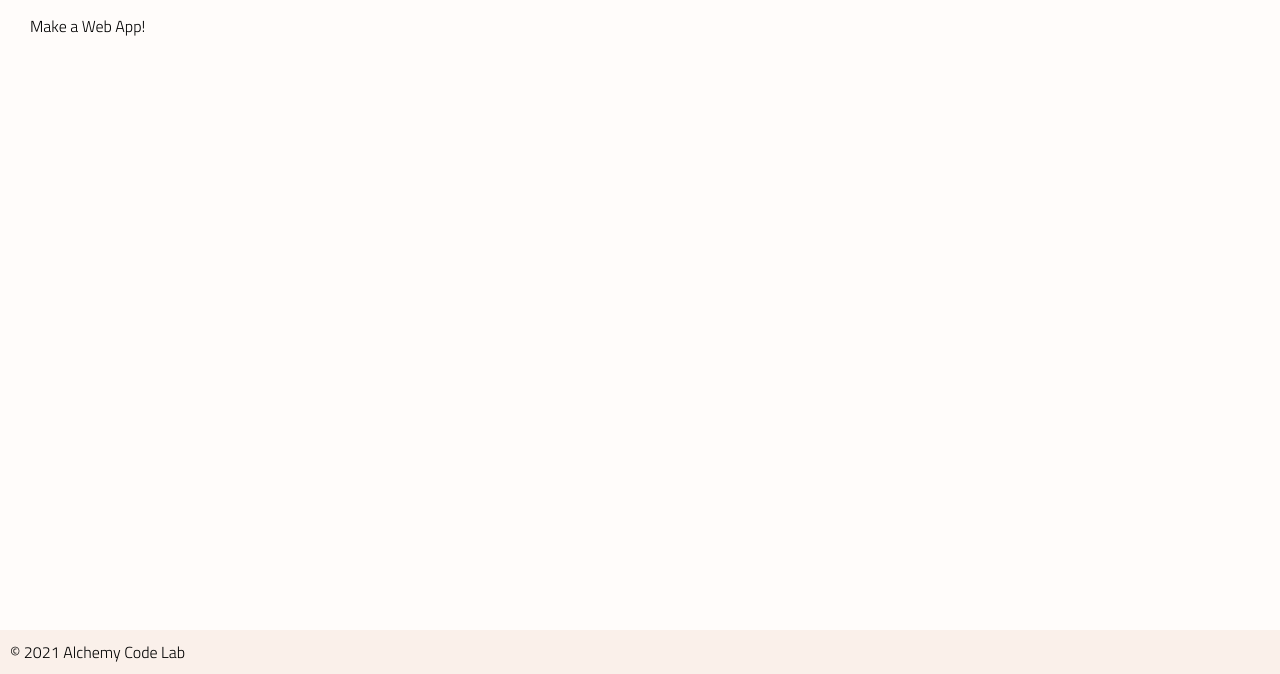
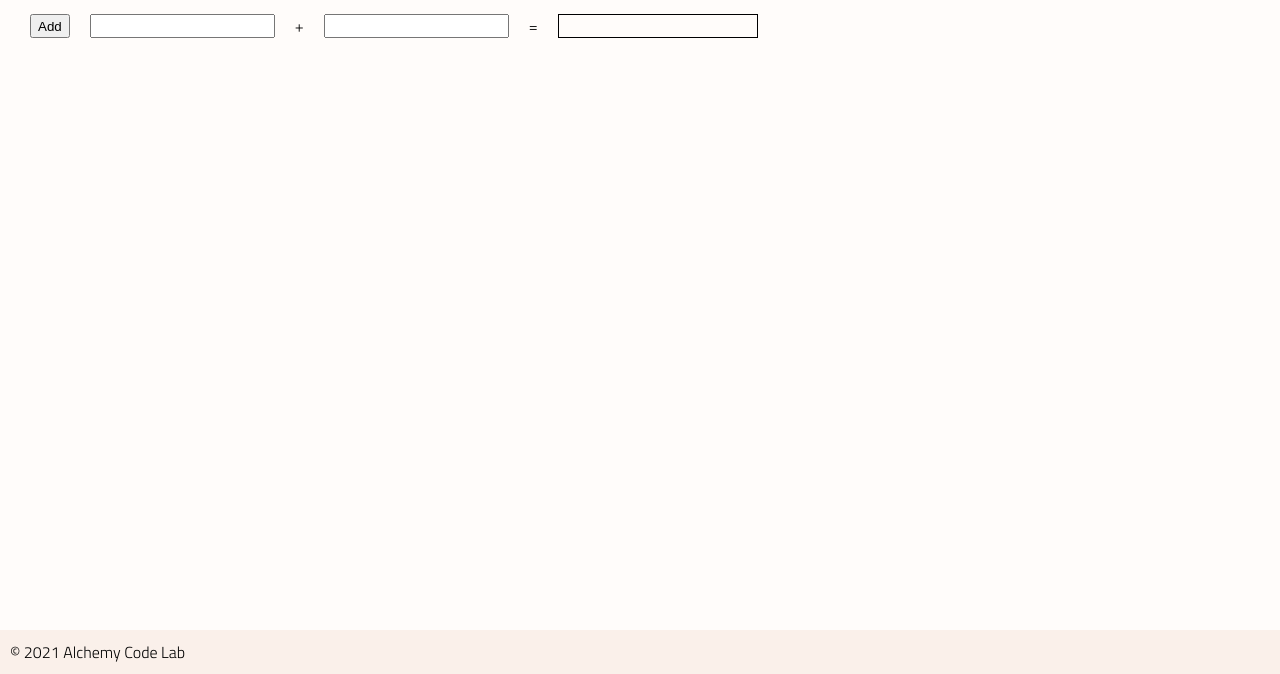
Before and after one commit to Benatovich/LAB-04-calculator, a plain HTML site: page index.html in a window 1280 px wide. Shown: the part 126-800 px from the top of the page. Drawn offline with Linux system fonts and the light colour scheme.

Commit message:
add function working properly

```diff
--- a/app.js
+++ b/app.js
@@ -1,6 +1,7 @@
 // import functions
-import {add} from './calculations.js';
-console.log(add(50, 212));
+import { add } from './calculations.js';
+//console.log(add(50, 212));
+
 
 // reference needed DOM elements
 const addNumber1 = document.getElementById('add-number-1');
@@ -13,3 +14,10 @@ const addAnswer = document.getElementById('add-answer');
     // get user input(s)
     // do any needed work with the value(s)
     // update DOM to reflect new value(s)
+addButton.addEventListener('click', () => {
+    //this code runs when the add button is clicked
+    // console.log(add(Number(addNumber1.value), Number(addNumber2.value)));
+    const sum = add(Number(addNumber1.value), Number(addNumber2.value));
+    console.log(sum);
+    addAnswer.textContent = sum;
+});
--- a/index.html
+++ b/index.html
@@ -18,9 +18,14 @@
     </header>
 
     <main>
-
-        Make a Web App!
-
+        <section>
+            <button id="add-button">Add</button>
+            <input id="add-number-1">
+            +
+            <input id="add-number-2">
+            =
+            <span id="add-answer"></span>
+        </section>
     </main>
 
     <footer>
--- a/styles/styles.css
+++ b/styles/styles.css
@@ -35,5 +35,21 @@ footer {
 }
 
 section {
-    display: contents;
+    display: flex;
 }
+
+#add-number-1 {
+    margin-left: 20px;
+    margin-right: 20px;
+}
+
+#add-number-2 {
+    margin-left: 20px;
+    margin-right: 20px;
+}
+
+#add-answer {
+    border: 1px solid black;
+    width: 200px;
+    margin-left: 20px;
+}
```
